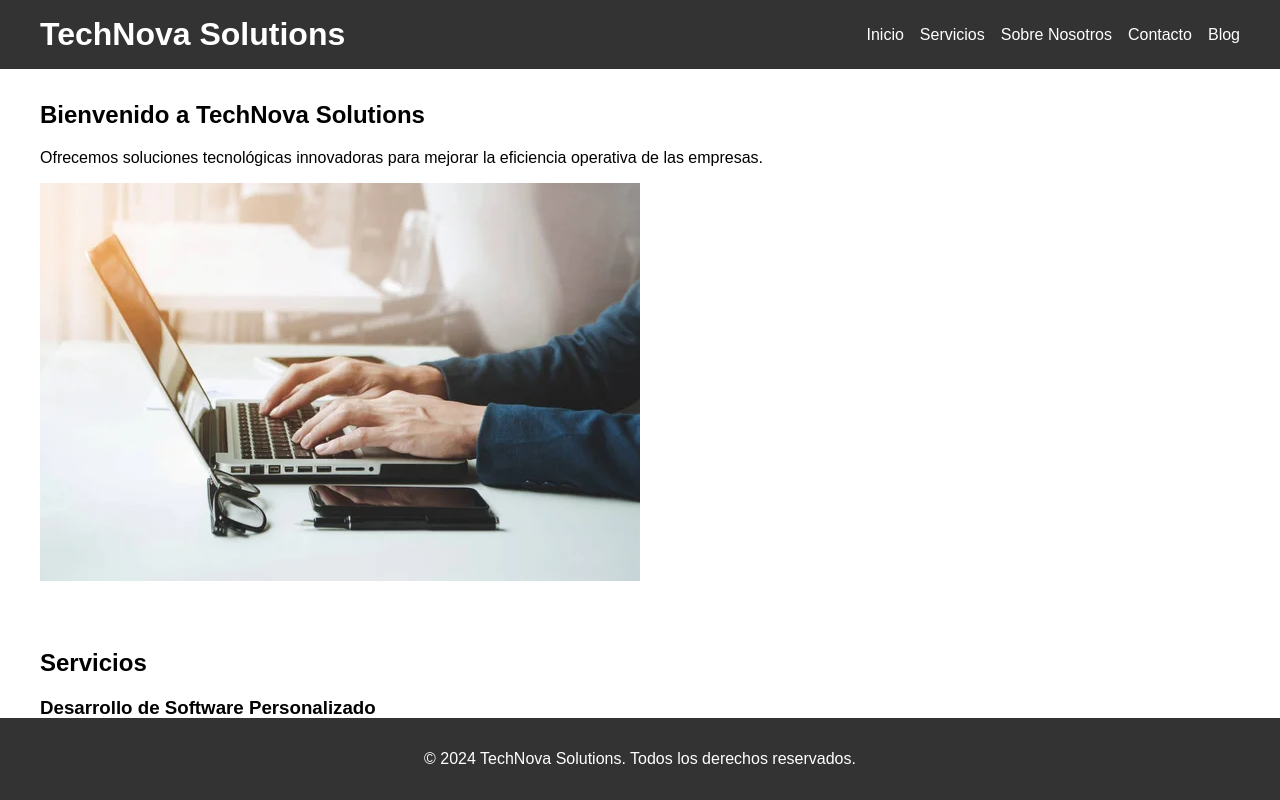
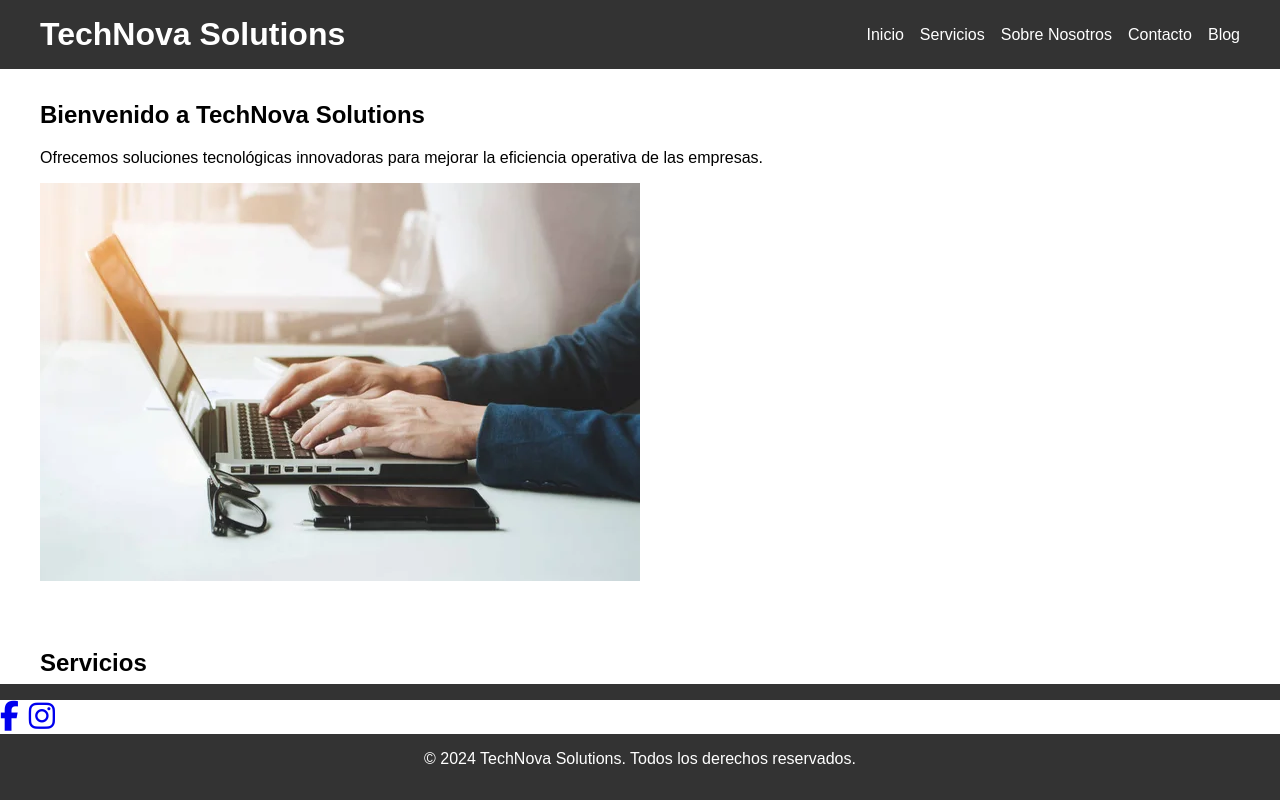
Before and after one commit to niutrai/tareafinal, a plain HTML site: page index.html in a window 1280 px wide. Shown: the top 800 px of the page. Drawn offline with Linux system fonts and the light colour scheme.

Commit message:
redes sociales

```diff
--- a/index.html
+++ b/index.html
@@ -5,6 +5,7 @@
     <meta name="viewport" content="width=device-width, initial-scale=1.0">
     <title>TechNova Solutions</title>
     <link rel="stylesheet" href="styles.css">
+    <link rel="stylesheet" href="https://cdnjs.cloudflare.com/ajax/libs/font-awesome/6.5.0/css/all.min.css">
 </head>
 <body>
     <header>
@@ -90,7 +91,15 @@
     </section>
 
     <footer>
-        <div class="container">
+        <div class="footer-container">
+            <div class="social-icons" style="background-color: white; font-size: 30px;">
+                <a href="https://www.facebook.com/TechNovaSolutions" target="_blank" aria-label="Facebook">
+                    <i class="fab fa-facebook-f"></i>
+                </a>
+                <a href="https://www.instagram.com/TechNovaSolutions" target="_blank" aria-label="Instagram">
+                    <i class="fab fa-instagram"></i>
+                </a>
+            </div>
             <p>&copy; 2024 TechNova Solutions. Todos los derechos reservados.</p>
         </div>
     </footer>
--- a/styles.css
+++ b/styles.css
@@ -90,3 +90,18 @@ footer {
     width: 100%;
     bottom: 0;
 }
+
+
+.social-icons {
+    display: flex;
+    gap: 10px;
+}
+
+.social-icons a {
+    text-decoration: none;
+}
+
+.social-icons img {
+    width: 30px;
+    height: 30px;
+}
```
